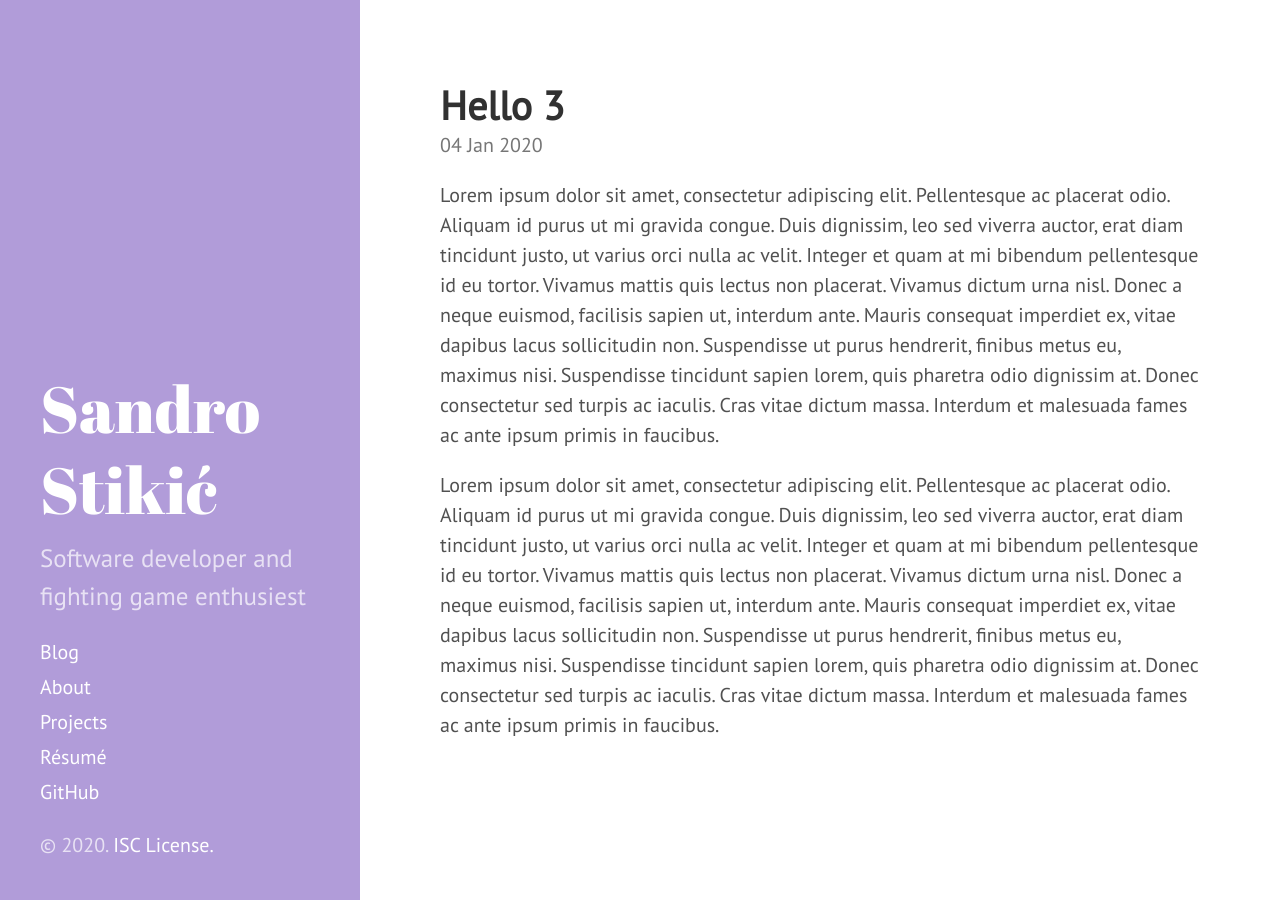
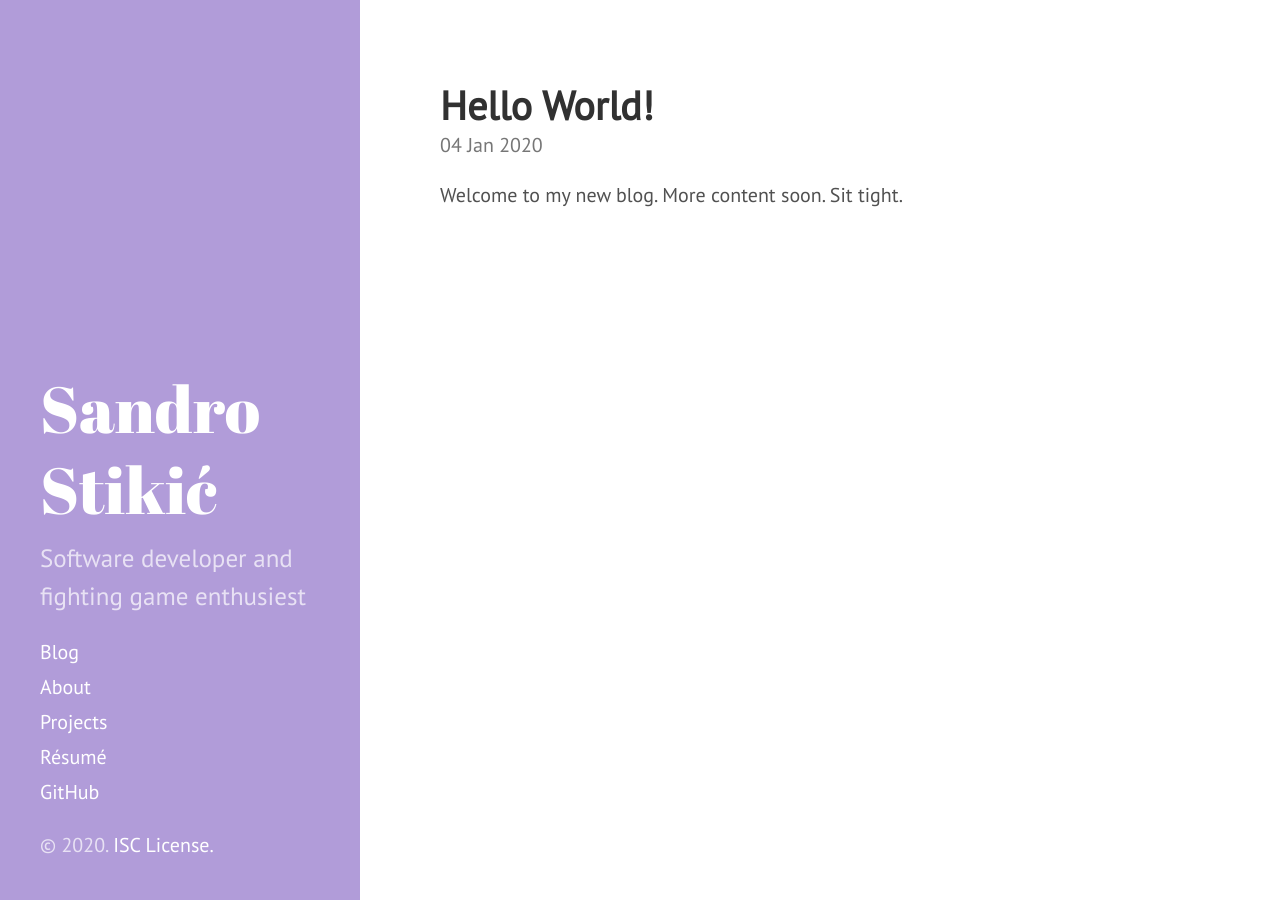
Before and after one commit to opeik/stikic.me, a Jekyll site: the page built from _posts/2020-1-4-hello-world.md, in a window 1280 px wide. Built offline with Jekyll 4.4.1, drawn with Linux system fonts in a browser that asks for light colours.

Commit message:
Remove placeholder posts

```diff
--- a/_posts/2020-1-4-hello-world.md
+++ b/_posts/2020-1-4-hello-world.md
@@ -1,27 +1,7 @@
 ---
 layout: post
-title: Hello 3
+title: Hello World!
 date: 2020-1-4
 ---
 
-Lorem ipsum dolor sit amet, consectetur adipiscing elit.
-Pellentesque ac placerat odio. Aliquam id purus ut mi gravida congue.
-Duis dignissim, leo sed viverra auctor, erat diam tincidunt justo, ut varius
-orci nulla ac velit. Integer et quam at mi bibendum pellentesque id eu tortor.
-Vivamus mattis quis lectus non placerat. Vivamus dictum urna nisl. Donec a
-neque euismod, facilisis sapien ut, interdum ante. Mauris consequat imperdiet
-ex, vitae dapibus lacus sollicitudin non. Suspendisse ut purus hendrerit,
-finibus metus eu, maximus nisi. Suspendisse tincidunt sapien lorem, quis
-pharetra odio dignissim at. Donec consectetur sed turpis ac iaculis. Cras
-vitae dictum massa. Interdum et malesuada fames ac ante ipsum primis in faucibus.
-
-Lorem ipsum dolor sit amet, consectetur adipiscing elit.
-Pellentesque ac placerat odio. Aliquam id purus ut mi gravida congue.
-Duis dignissim, leo sed viverra auctor, erat diam tincidunt justo, ut varius
-orci nulla ac velit. Integer et quam at mi bibendum pellentesque id eu tortor.
-Vivamus mattis quis lectus non placerat. Vivamus dictum urna nisl. Donec a
-neque euismod, facilisis sapien ut, interdum ante. Mauris consequat imperdiet
-ex, vitae dapibus lacus sollicitudin non. Suspendisse ut purus hendrerit,
-finibus metus eu, maximus nisi. Suspendisse tincidunt sapien lorem, quis
-pharetra odio dignissim at. Donec consectetur sed turpis ac iaculis. Cras
-vitae dictum massa. Interdum et malesuada fames ac ante ipsum primis in faucibus.
+Welcome to my new blog. More content soon. Sit tight.
```
